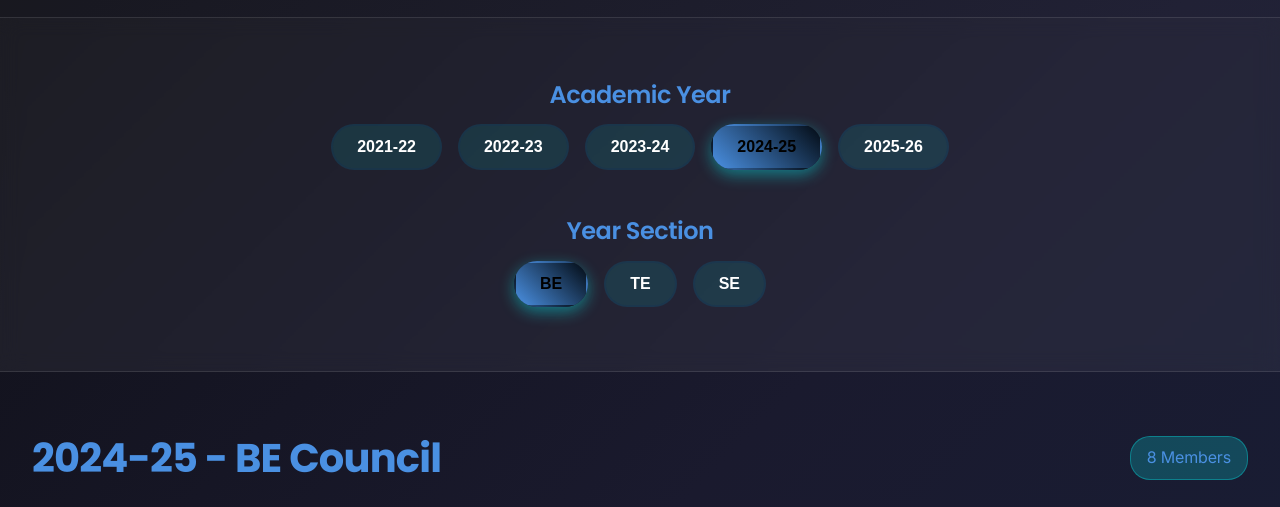
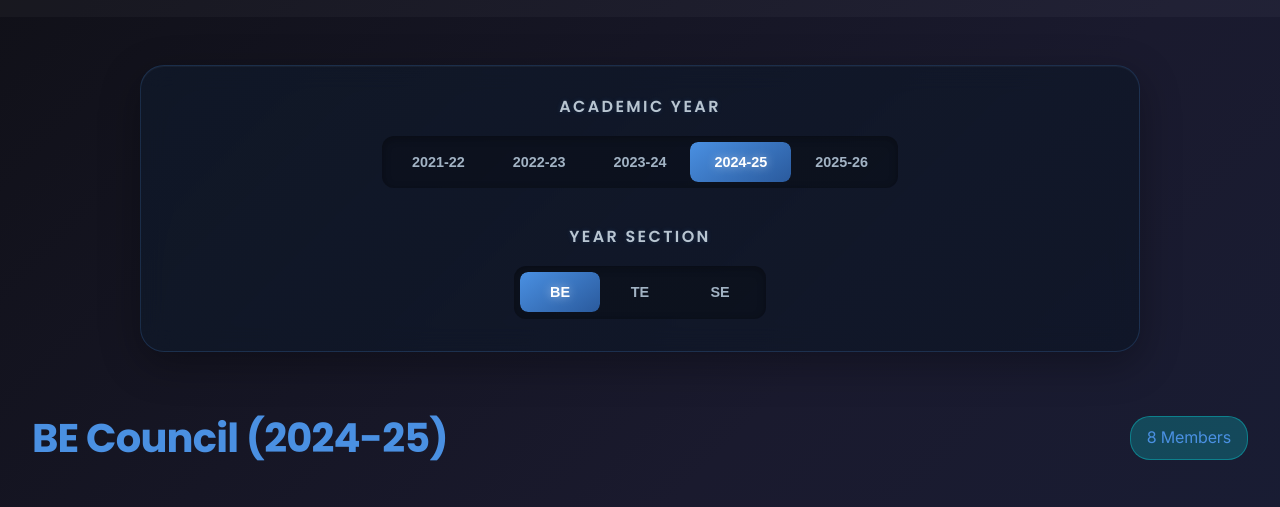
Before and after one commit to PrativaKoturu/ISA_Website-Demo, a React (Create React App) app in the folder isa-vesit-website/: page /council in a window 1280 px wide. Shown: the part 780-1287 px from the top of the page. Built offline with nearby package versions, Linux system fonts and the light colour scheme; grey boxes are pictures that could not be loaded.

Commit message:
Council Page improved

```diff
--- a/isa-vesit-website/src/App.css
+++ b/isa-vesit-website/src/App.css
@@ -3486,3 +3486,111 @@ main {
     gap: 30px;
   }
 }
+
+/* New Council Filters Styles */
+.council-filters {
+  display: flex;
+  flex-direction: column;
+  align-items: center;
+  gap: 2.5rem;
+  margin: 3rem auto;
+  padding: 2rem;
+  max-width: 1000px;
+  background: linear-gradient(145deg, rgba(15, 27, 46, 0.6), rgba(10, 20, 35, 0.6));
+  border-radius: 1.5rem;
+  border: 1px solid rgba(74, 144, 226, 0.2);
+  box-shadow: 0 12px 40px rgba(0, 0, 0, 0.3), inset 0 1px 1px rgba(255, 255, 255, 0.05);
+  backdrop-filter: blur(12px);
+  -webkit-backdrop-filter: blur(12px);
+}
+
+.filter-group {
+  width: 100%;
+  display: flex;
+  flex-direction: column;
+  align-items: center;
+}
+
+.filter-title {
+  font-family: 'Poppins', sans-serif;
+  font-size: 1rem;
+  font-weight: 600;
+  color: #b8c5d1;
+  text-transform: uppercase;
+  letter-spacing: 0.15em;
+  margin-bottom: 1.25rem;
+  text-shadow: 0 0 5px rgba(74, 144, 226, 0.2);
+}
+
+.segmented-control {
+  display: flex;
+  justify-content: center;
+  flex-wrap: wrap;
+  background-color: rgba(0, 0, 0, 0.25);
+  border-radius: 12px;
+  padding: 0.4rem;
+  box-shadow: inset 0 2px 8px rgba(0, 0, 0, 0.3);
+  position: relative;
+}
+
+.control-btn {
+  background: transparent;
+  border: none;
+  color: #a2b3c4;
+  padding: 0.75rem 1.5rem;
+  border-radius: 8px;
+  cursor: pointer;
+  transition: all 0.4s cubic-bezier(0.25, 0.8, 0.25, 1);
+  font-weight: 600;
+  font-size: 0.9rem;
+  position: relative;
+  z-index: 1;
+  overflow: hidden;
+  min-width: 80px;
+  text-align: center;
+}
+
+.control-btn span {
+  position: relative;
+  z-index: 2;
+}
+
+.control-btn::before {
+  content: '';
+  position: absolute;
+  top: 0;
+  left: 0;
+  width: 100%;
+  height: 100%;
+  background: linear-gradient(145deg, #4A90E2, #2a5a9d);
+  border-radius: 8px;
+  opacity: 0;
+  transform: scale(0.9);
+  transition: all 0.3s ease;
+  z-index: 0;
+}
+
+.control-btn.active {
+  color: #fff;
+  text-shadow: 0 0 10px rgba(255, 255, 255, 0.5);
+}
+
+.control-btn.active::before {
+  opacity: 1;
+  transform: scale(1);
+  box-shadow: 0 4px 20px rgba(74, 144, 226, 0.4);
+}
+
+.control-btn:not(.active):hover {
+  background-color: rgba(74, 144, 226, 0.1);
+  color: #e0e8f0;
+}
+.council-members-section {
+  padding-top: 1rem;
+}
+
+.council-members-container {
+  max-width: 1400px;
+  margin: 0 auto;
+  padding: 0 2rem;
+}
--- a/isa-vesit-website/src/pages/Council.jsx
+++ b/isa-vesit-website/src/pages/Council.jsx
@@ -166,7 +166,7 @@ const Council = () => {
           position: 'Logistics Coordinator',
           image: '/assets/images/council/2024-25/SE/ronit_ghugwani.jpg',
           socials: {
-            linkedin: 'https://linkedin.com/in/ronit-ghugwani',
+            linkedin: 'https://linkedin.com/in/ronit-.ghugwani',
             github: 'https://github.com/ronit-ghugwani',
             email: 'ronit.ghugwani@example.com'
           }
@@ -268,103 +268,73 @@ const Council = () => {
         </div>
       </section>
 
-      {/* Navigation Section */}
-      <section className="council-nav-section">
-        <div className="council-nav-container">
-          {/* Year Selector */}
-          <div className="year-selector">
-            <h3 className="selector-title">Academic Year</h3>
-            <div className="year-buttons">
+      <div className="council-filters">
+        <div className="filter-group">
+          <h3 className="filter-title">Academic Year</h3>
+          <div className="segmented-control">
             {academicYears.map(year => (
               <button
                 key={year}
-                  className={`year-btn ${selectedYear === year ? 'active' : ''}`}
+                className={`control-btn ${selectedYear === year ? 'active' : ''}`}
                 onClick={() => setSelectedYear(year)}
               >
-                  {year}
+                <span>{year}</span>
               </button>
             ))}
           </div>
         </div>
-
-          {/* Section Selector */}
-          <div className="section-selector">
-            <h3 className="selector-title">Year Section</h3>
-            <div className="section-buttons">
+        <div className="filter-group">
+          <h3 className="filter-title">Year Section</h3>
+          <div className="segmented-control">
             {sections.map(section => (
               <button
                 key={section}
-                  className={`section-btn ${selectedSection === section ? 'active' : ''}`}
+                className={`control-btn ${selectedSection === section ? 'active' : ''}`}
                 onClick={() => setSelectedSection(section)}
               >
-                  {section}
+                <span>{section}</span>
               </button>
             ))}
           </div>
         </div>
       </div>
-      </section>
 
-      {/* Council Members Section */}
+      {/* Council Members Grid */}
       <section className="council-members-section">
         <div className="council-members-container">
           <div className="section-header">
             <h2 className="section-title">
-              {selectedYear} - {selectedSection} Council
+              {selectedSection} Council <span className="year-tag">({selectedYear})</span>
             </h2>
             <div className="member-count">
-              {currentCouncilMembers.length} Member{currentCouncilMembers.length !== 1 ? 's' : ''}
+              <span className="count-badge">{currentCouncilMembers.length}</span> Members
             </div>
           </div>
-
           {currentCouncilMembers.length > 0 ? (
             <div className="members-grid">
-              {currentCouncilMembers.map(member => (
+              {currentCouncilMembers.map((member) => (
                 <div key={member.id} className="member-card">
                   <div className="member-image-container">
-                    <img
-                      src={member.image}
-                      alt={member.name}
-                      className="member-image"
-                      onError={(e) => {
-                        e.target.src = '/assets/images/placeholder-avatar.jpg';
-                      }}
-                    />
+                    <img src={member.image} alt={member.name} className="member-image" />
                     <div className="member-overlay">
                       <div className="social-links">
                         {member.socials.linkedin && (
-                          <button
-                            className="social-btn"
-                            onClick={() => handleSocialClick(member.socials.linkedin)}
-                            title="LinkedIn"
-                          >
+                          <button onClick={() => handleSocialClick(member.socials.linkedin)} className="social-btn">
                             <Linkedin size={20} />
                           </button>
                         )}
                         {member.socials.github && (
-                          <button
-                            className="social-btn"
-                            onClick={() => handleSocialClick(member.socials.github)}
-                            title="GitHub"
-                          >
+                          <button onClick={() => handleSocialClick(member.socials.github)} className="social-btn">
                             <Github size={20} />
                           </button>
                         )}
                         {member.socials.instagram && (
-                          <button
-                            className="social-btn"
-                            onClick={() => handleSocialClick(member.socials.instagram)}
-                            title="Instagram"
-                          >
+                          <button onClick={() => handleSocialClick(member.socials.instagram)} className="social-btn">
                             <Instagram size={20} />
                           </button>
                         )}
                         {member.socials.email && (
-                          <button
-                            className="social-btn"
-                            onClick={() => handleEmailClick(member.socials.email)}
-                            title="Email"
-                          >
+                          <button onClick={() => handleEmailClick(member.socials.email)} className="social-btn">
                             <Mail size={20} />
                           </button>
                         )}
@@ -381,8 +351,8 @@ const Council = () => {
           ) : (
             <div className="no-members">
               <div className="no-members-content">
-                <h3>No Council Members Found</h3>
-                <p>Council data for {selectedYear} - {selectedSection} will be updated soon.</p>
+                <h3>No council members found</h3>
+                <p>Please select a different year or section.</p>
               </div>
             </div>
           )}
```
Lines whose indentation alone changed are shown as unchanged.
